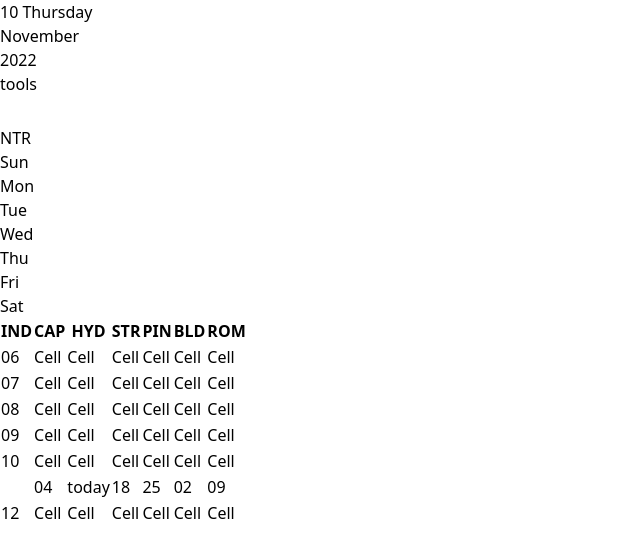
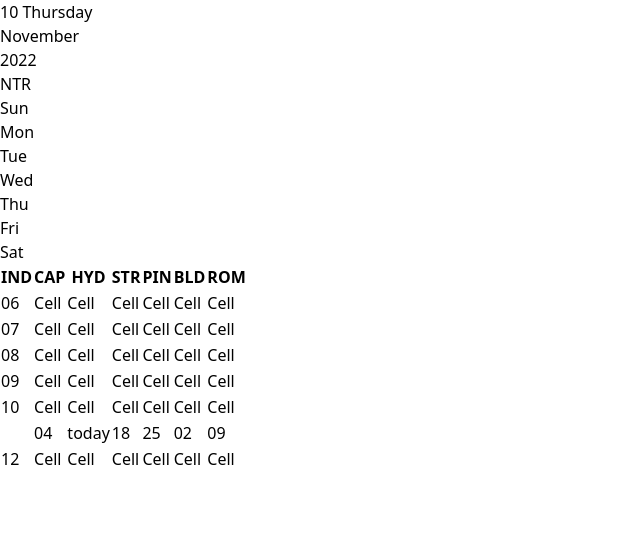
Before and after one commit to bcapd7363q/LAVA-touch-ped, a Vue app: page / in a window 1280 px wide. Shown: the top 558 px of the page, without its empty margins (0-640 px from the left). Built offline with nearby package versions, Linux system fonts and the light colour scheme.

Commit message:
optmize@app

```diff
--- a/src/App.vue
+++ b/src/App.vue
@@ -1,7 +1,6 @@
 <script lang="ts" ref="component">
 import STORE from "./cloud/storage";
 import MONTH from './components/months.vue'
-import CONTESTABLE from './components/months/contestable.vue'
 export default {
   el: "#App",
   components:{
--- a/src/components/months.vue
+++ b/src/components/months.vue
@@ -2,8 +2,7 @@
 import STORE from "../cloud/storage";
 import HEADER from "../components/months/header.vue"
 import TOOLS from "../components/months/tools.vue"
-import NTR from "../components/months/ntr.vue"
-import CONTESTABLE from '../components/months/contestable.vue'
+
 let response = await STORE.air().then(res => res.data).catch(error => {
   console.log(error);
 });
@@ -14,8 +13,6 @@ export default {
   components: {
     HEADER,
     TOOLS,
-    NTR,
-    CONTESTABLE
   },
   data() {
     return {
@@ -133,23 +130,6 @@ export default {
 </script>
 
 <template>
-  <div class="container mx-auto py-2 px-3">
-    <div class="bg-white rounded-lg shadow overflow-hidden">
-      <div class="flex-col items-center justify-between py-1 px-5">
-        <HEADER />
-        <div>
-        </div>
-      </div>
-
-      <div class="mx-1 mb-1">
-          <TOOLS />
-
-
-        <div class="flex flex-wrap border-t border-l">
-          <NTR/>
-          <CONTESTABLE ref="component" />
-        </div>
-      </div>
-    </div>
-  </div>
+  <HEADER />
+  <TOOLS />
 </template>
--- a/src/components/months/header.vue
+++ b/src/components/months/header.vue
@@ -7,11 +7,11 @@ let response = await STORE.air().then(res => res.data).catch(error => {
 });
 
 export default {
-    name:'monthHeader',
+    name: 'monthHeader',
     data() {
         return {
             date: response.date + ' ' + response.day,
-            month:response.month,
+            month: response.month,
             year: response.year,
             month_names: [
                 "January",
@@ -37,11 +37,15 @@ export default {
 </script>
 <template id="monthHeader" >
     <div class="container mx-auto py-2 px-3">
+
+            <div class="flex-col items-center justify-between py-1 px-5">
+                <div class="container mx-auto py-2 px-3">
                     <div class="bg-white rounded-lg shadow overflow-hidden">
                         <div class="flex-col items-center justify-between py-1 px-5">
                             <div class="flex">
                                 <div class="flex-1 w-40 h-3">
-                    <span v-text="date" class="rounded-full bg-red-400  px-3  ml-1 text-lg text-white-600 font-normal" />
+                                    <span v-text="date"
+                                        class="rounded-full bg-red-400  px-3  ml-1 text-lg text-white-600 font-normal" />
                                 </div>
                                 <div class="flex-initial w-32">
                                     <span v-text="month_names[month]" class="text-lg font-bold text-gray-800" />
@@ -53,5 +57,11 @@ export default {
 
                                 </div>
                             </div>
-        </div> </div></div>
+                        </div>
+                    </div>
+                </div>
+                <div>
+                </div></div>
+                </div>
+
 </template>
--- a/src/components/months/tools.vue
+++ b/src/components/months/tools.vue
@@ -1,17 +1,26 @@
 <script lang="ts">
 import { def } from '@vue/shared';
-
+import NTR from "../../components/months/ntr.vue"
+import CONTESTABLE from '../../components/months/contestable.vue'
 export default{
     name:'monthTools',
     data(){
         return{
 
         }
+    },
+    components:{
+        NTR,
+        CONTESTABLE
     }
 }
 </script>
 <template id="monthTools" >
+    <div class="mx-1 mb-1">
     <div class="flex flex-wrap mb-8" style="margin-bottom: 30px;">
-    <span>tools</span>
-    </div>
+        <div class="flex flex-wrap border-t border-l">
+            <NTR />
+            <CONTESTABLE ref="component" />
+        </div>
+    </div></div>
 </template>
```
Lines whose indentation alone changed are shown as unchanged.
